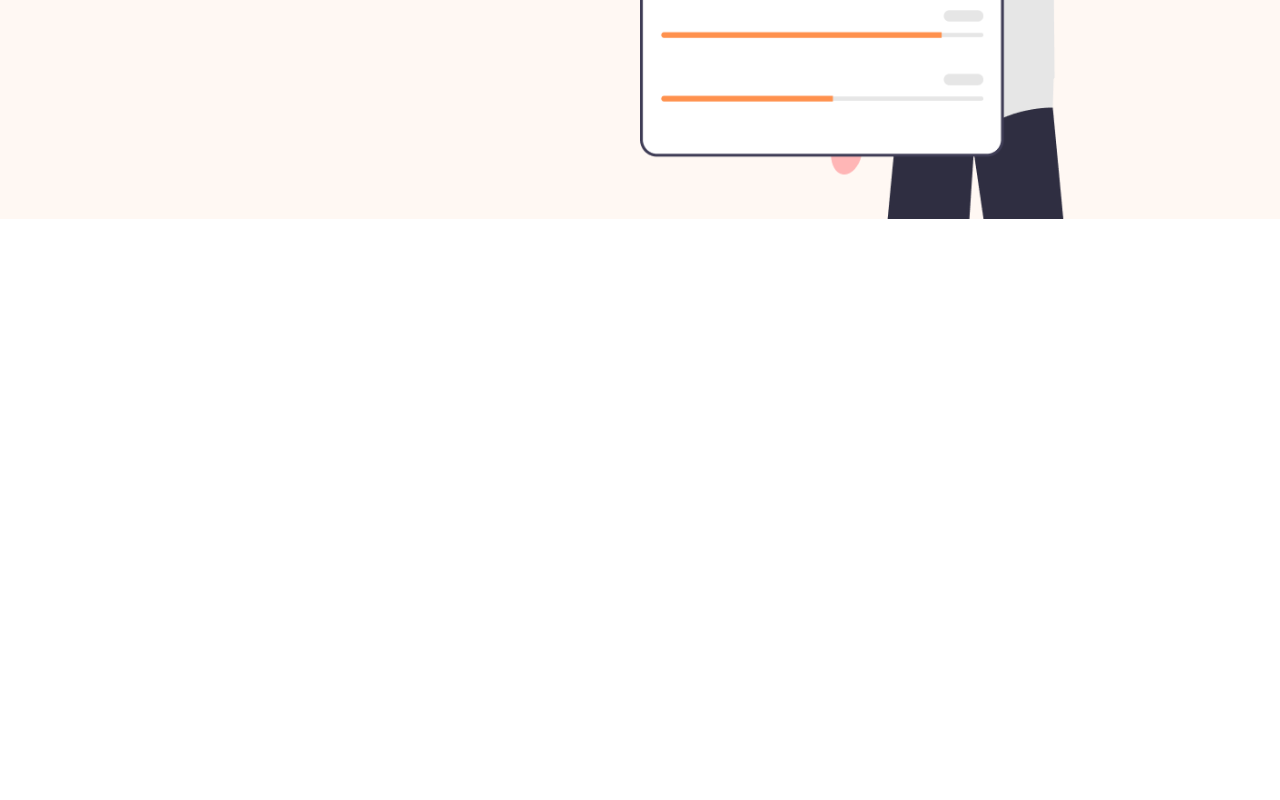
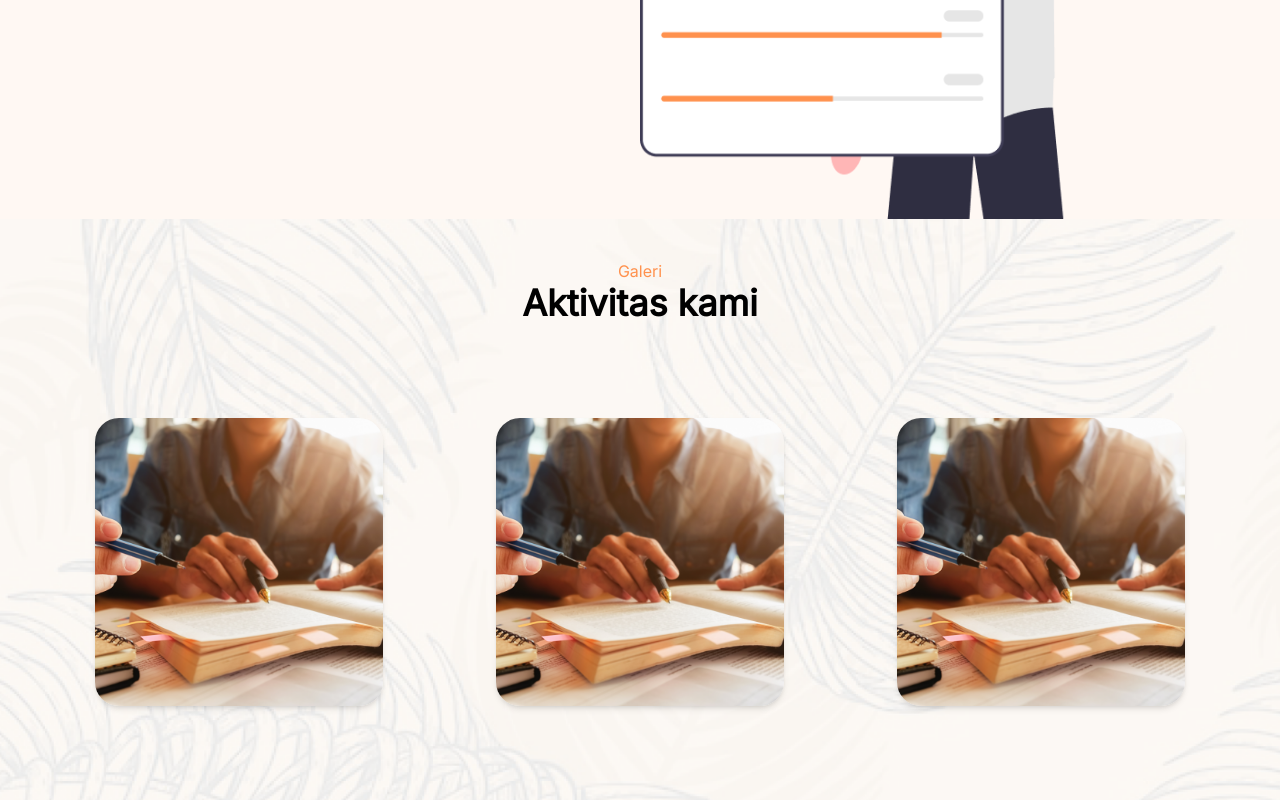
Before and after one commit to jaffrantirta/MulticourseLandingPage, a React (Create React App) app: page / in a window 1280 px wide. Shown: the part 2981-3781 px from the top of the page. Before the commit the page ends 3200 px from the top, so only its background shows below. Built offline with nearby package versions, Linux system fonts and the light colour scheme; a web font is replaced by a local one.

Commit message:
galleries

```diff
--- a/src/assets/images/index.js
+++ b/src/assets/images/index.js
@@ -5,6 +5,7 @@ import ImgTourist from './tourist.png'
 import ImgBgCountry from './bg-country.png'
 import ImgBgCountry8 from './bg-country-8.png'
 import ImgJoin from './join.png'
+import ImgBgPalm from './bg-palm.png'
 
 export {
     ImgHero,
@@ -13,5 +14,6 @@ export {
     ImgTourist,
     ImgBgCountry,
     ImgBgCountry8,
-    ImgJoin
+    ImgJoin,
+    ImgBgPalm
 }
--- /dev/null
+++ b/src/components/Galleries/index.js
@@ -0,0 +1,61 @@
+import React from 'react'
+import { ImgHero } from '../../assets/images'
+
+export default function Galleries({ limit }) {
+    const galleries = [
+        {
+            img: ImgHero,
+            alt: 'hero'
+        },
+        {
+            img: ImgHero,
+            alt: 'hero'
+        },
+        {
+            img: ImgHero,
+            alt: 'hero'
+        },
+        {
+            img: ImgHero,
+            alt: 'hero'
+        },
+        {
+            img: ImgHero,
+            alt: 'hero'
+        },
+        {
+            img: ImgHero,
+            alt: 'hero'
+        },
+        {
+            img: ImgHero,
+            alt: 'hero'
+        },
+        {
+            img: ImgHero,
+            alt: 'hero'
+        },
+        {
+            img: ImgHero,
+            alt: 'hero'
+        },
+    ]
+    return (
+        <div className='h-fit font-primary p-10 bg-[url("/src/assets/images/bg-palm.png")] bg-cover bg-no-repeat'>
+            <div className='text-center'>
+                <p className='text-primary'>Galeri</p>
+                <h1 className='text-4xl font-bold'>Aktivitas kami</h1>
+            </div>
+            <div className="grid grid-cols-2 md:grid-cols-3 gap-1 mt-10">
+                {galleries.slice(0, limit).map((item, index) => {
+                    return (
+                        <div key={index} className="aspect-square justify-center items-center flex hover:scale-110 transition-all duration-700">
+                            <img alt={item.alt} src={item.img} className='object-cover rounded-3xl w-full h-full md:w-72 md:h-72 shadow-md' />
+                        </div>
+                    )
+                })}
+            </div>
+        </div>
+
+    )
+}
--- a/src/components/index.js
+++ b/src/components/index.js
@@ -3,11 +3,13 @@ import Navbar from "./Navbar";
 import Package from "./Package";
 import Country from "./Country";
 import Join from "./Join";
+import Galleries from "./Galleries";
 
 export {
     Hero,
     Navbar,
     Package,
     Country,
-    Join
+    Join,
+    Galleries
 }
--- a/src/pages/Home/index.js
+++ b/src/pages/Home/index.js
@@ -1,5 +1,5 @@
 import React from 'react'
-import { Country, Hero, Join, Navbar, Package } from '../../components'
+import { Country, Galleries, Hero, Join, Navbar, Package } from '../../components'
 
 export default function Home() {
     return (
@@ -9,6 +9,7 @@ export default function Home() {
             <Package />
             <Country />
             <Join />
+            <Galleries limit={3} />
         </div>
 
     )
```
Also changed, not shown: src/assets/images/bg-palm.png (added).
